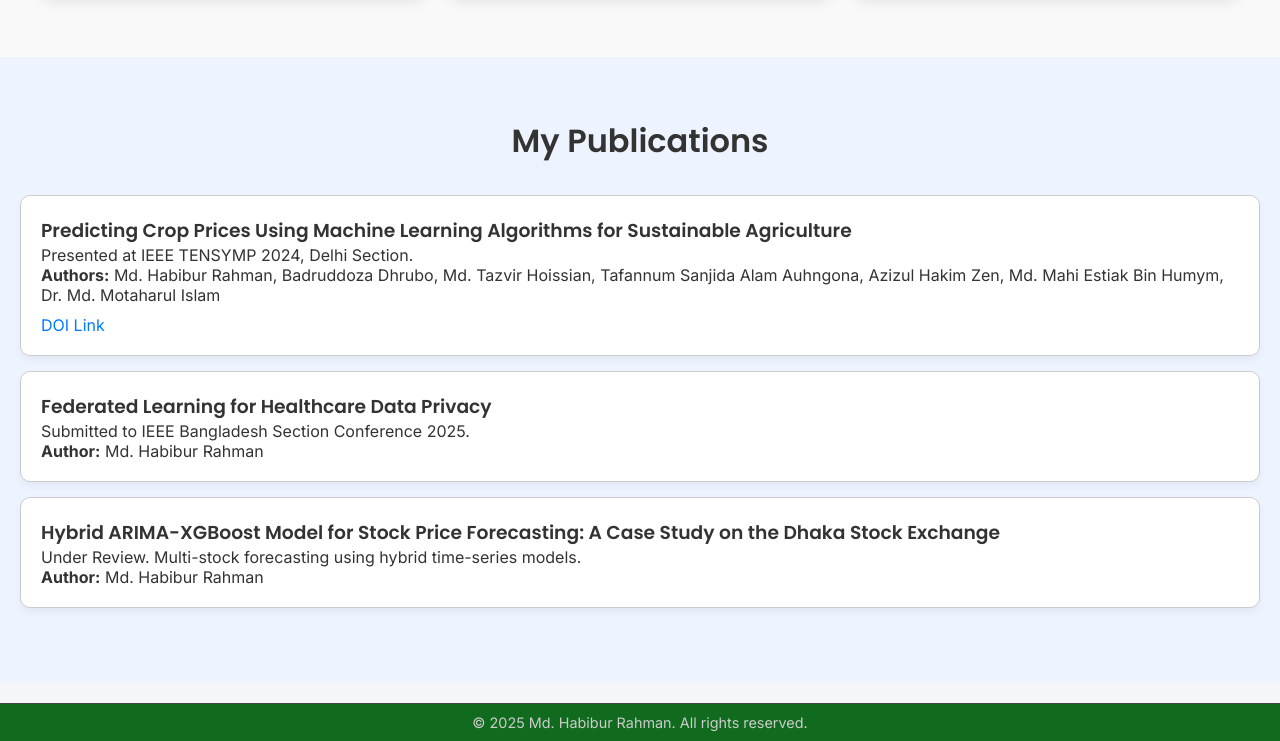
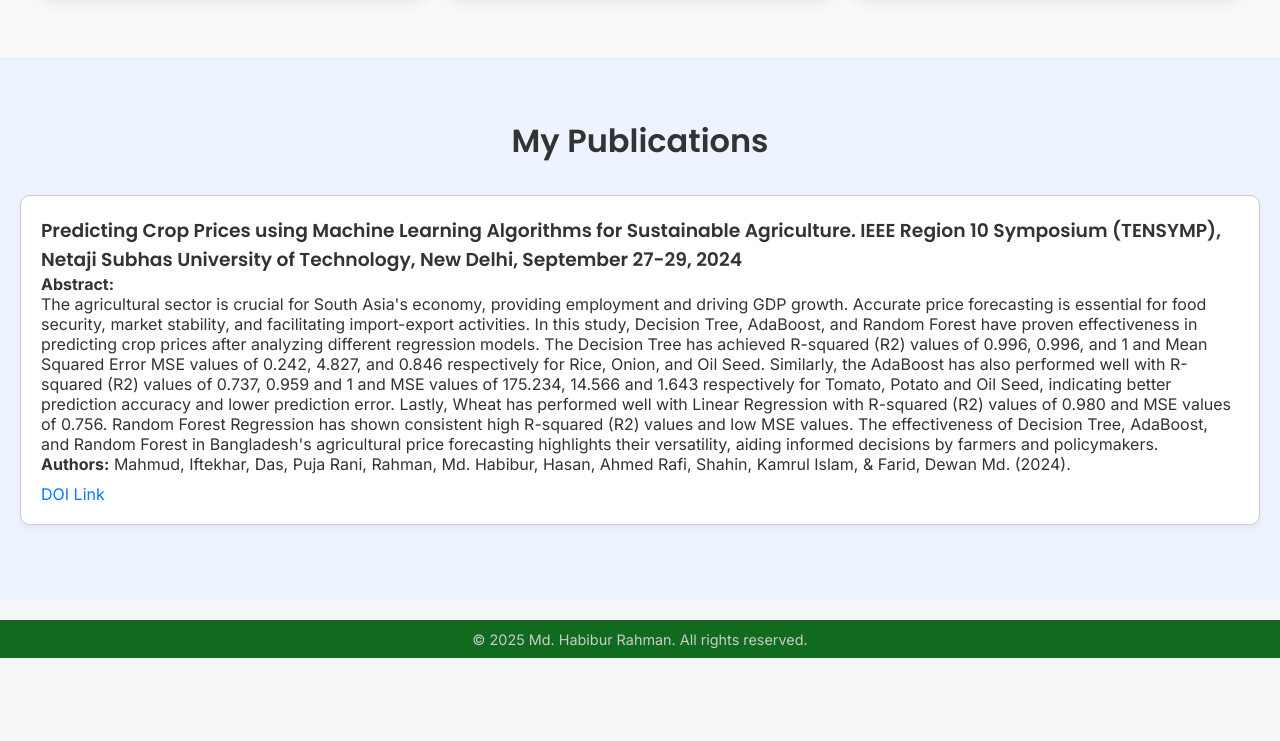
Before and after one commit to habibur2694/Habibur_Profile, a plain HTML site: page index.html in a window 1280 px wide. Shown: the part 957-1698 px from the top of the page. After the commit the page ends 1615 px from the top, so only its background shows below. Drawn offline with Linux system fonts and the light colour scheme.

Commit message:
Correct the publication section

```diff
--- a/index.html
+++ b/index.html
@@ -107,23 +107,17 @@
   <h2>My Publications</h2>
 
   <div class="publication">
-    <h3>Predicting Crop Prices Using Machine Learning Algorithms for Sustainable Agriculture</h3>
-    <p>Presented at IEEE TENSYMP 2024, Delhi Section.</p>
-    <p><strong>Authors:</strong> Md. Habibur Rahman, Badruddoza Dhrubo, Md. Tazvir Hoissian, Tafannum Sanjida Alam Auhngona, Azizul Hakim Zen, Md. Mahi Estiak Bin Humym, Dr. Md. Motaharul Islam</p>
-    <a href="https://doi.org/10.1109/TENSYMP61132.2024.107" target="_blank">DOI Link</a>
+    <h3>Predicting Crop Prices using Machine Learning Algorithms for Sustainable
+ Agriculture. IEEE Region 10 Symposium (TENSYMP), Netaji Subhas University of Technology, New Delhi,
+ September 27-29, 2024</h3>
+ <p><b>Abstract:</b></p>
+ <p>The agricultural sector is crucial for South Asia's economy, providing employment and driving GDP growth. Accurate price forecasting is essential for food security, market stability, and facilitating import-export activities. In this study, Decision Tree, AdaBoost, and Random Forest have proven effectiveness in predicting crop prices after analyzing different regression models. The Decision Tree has achieved R-squared (R2) values of 0.996, 0.996, and 1 and Mean Squared Error MSE values of 0.242, 4.827, and 0.846 respectively for Rice, Onion, and Oil Seed. Similarly, the AdaBoost has also performed well with R-squared (R2) values of 0.737, 0.959 and 1 and MSE values of 175.234, 14.566 and 1.643 respectively for Tomato, Potato and Oil Seed, indicating better prediction accuracy and lower prediction error. Lastly, Wheat has performed well with Linear Regression with R-squared (R2) values of 0.980 and MSE values of 0.756. Random Forest Regression has shown consistent high R-squared (R2) values and low MSE values. The effectiveness of Decision Tree, AdaBoost, and Random Forest in Bangladesh's agricultural price forecasting highlights their versatility, aiding informed decisions by farmers and policymakers.</p>
+    <p><strong>Authors:</strong> Mahmud, Iftekhar, Das, Puja Rani, Rahman, Md. Habibur, Hasan, Ahmed Rafi, Shahin, Kamrul Islam, &
+ Farid, Dewan Md. (2024). </p>
+    <a href="https://ieeexplore.ieee.org/document/10752263" target="_blank">DOI Link</a>
   </div>
 
-  <div class="publication">
-    <h3>Federated Learning for Healthcare Data Privacy</h3>
-    <p>Submitted to IEEE Bangladesh Section Conference 2025.</p>
-    <p><strong>Author:</strong> Md. Habibur Rahman</p>
-  </div>
 
-  <div class="publication">
-    <h3>Hybrid ARIMA-XGBoost Model for Stock Price Forecasting: A Case Study on the Dhaka Stock Exchange</h3>
-    <p>Under Review. Multi-stock forecasting using hybrid time-series models.</p>
-    <p><strong>Author:</strong> Md. Habibur Rahman</p>
-  </div>
 </section>
 
 <!--Footer-->
```
